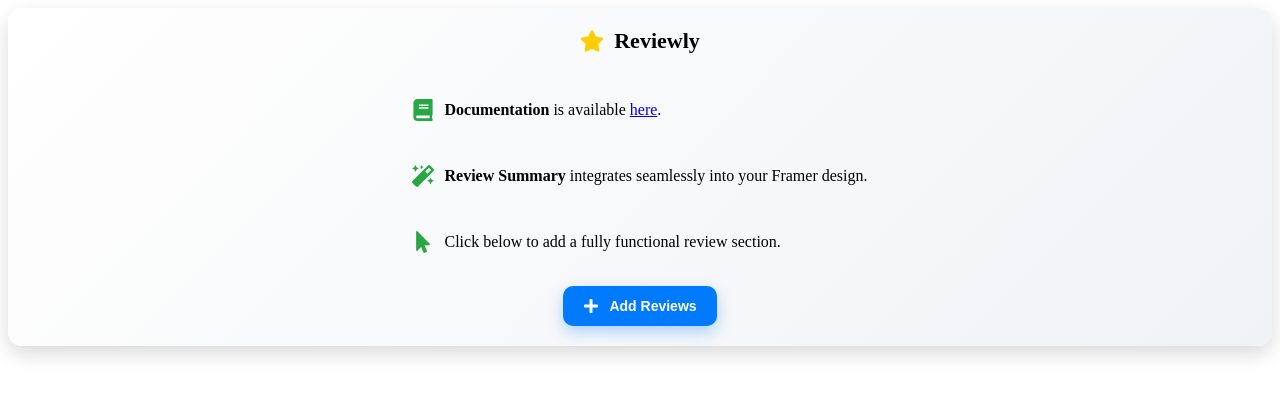
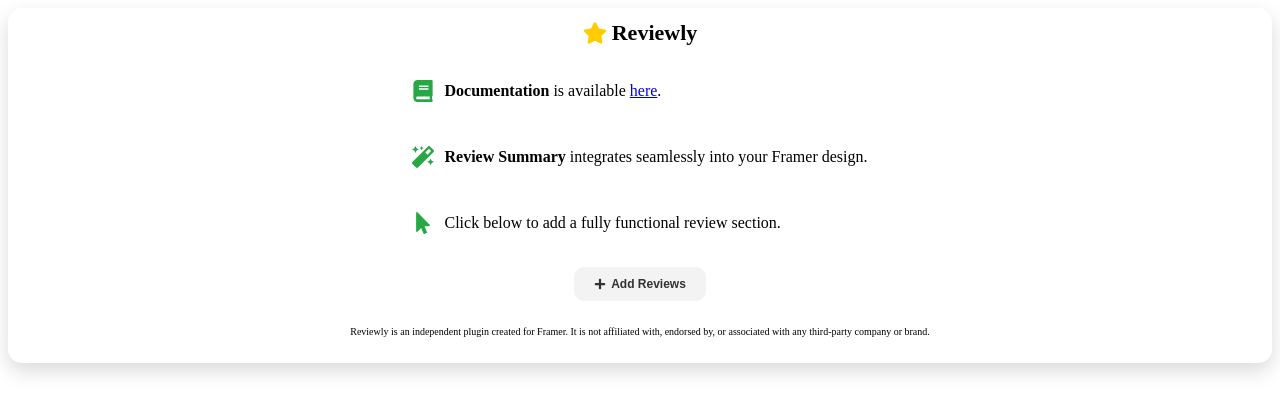
Before and after one commit to eleninistikaki/reviews-framer, a React (Vite) app: page / in a window 1280 px wide. Shown: the top 414 px of the page. Built offline with nearby package versions, Linux system fonts and the light colour scheme; what framer-plugin would draw is missing.

Commit message:
Update for re-submission

```diff
--- a/framer.json
+++ b/framer.json
@@ -4,5 +4,5 @@
   "modes": [
     "canvas"
   ],
-  "icon": "/reviewly_logo.svg"
+  "icon": "/reviewly_logo.png"
 }
--- a/src/App.tsx
+++ b/src/App.tsx
@@ -5,8 +5,8 @@ import "./App.css";
 
 framer.showUI({
   position: "top right",
-  width: 340,
-  height: 320,
+  width: 300,
+  height: 300,
 });
 
 export function App() {
@@ -37,11 +37,12 @@ export function App() {
           <p>Click below to add a fully functional review section.</p>
         </div>
 
-
       </div>
 
       <PluginButton />
-
+      <div style={styles.row}>
+          <p style={{ fontSize: "10px" }}>Reviewly is an independent plugin created for Framer. It is not affiliated with, endorsed by, or associated with any third-party company or brand.</p>
+        </div>
       <div style={styles.successMessage} id="successMessage">
         <FaCheckCircle style={styles.successIcon} />
         <span>Component inserted successfully!</span>
@@ -74,8 +75,8 @@ const styles = {
     flexDirection: "column" as "column",
     alignItems: "center",
     justifyContent: "center",
-    padding: "20px",
-    background: "linear-gradient(135deg, #ffffff, #f0f2f5)",
+    padding: "12px",
+    //background: "#ffffff",
     borderRadius: "14px",
     boxShadow: "0px 8px 20px rgba(0, 0, 0, 0.15)",
     transition: "all 0.4s ease-in-out",
@@ -83,8 +84,8 @@ const styles = {
   header: {
     display: "flex",
     alignItems: "center",
-    gap: "10px",
-    marginBottom: "16px",
+    gap: "5px",
+    marginBottom: "5px",
   },
   iconStar: {
     fontSize: "24px",
--- a/src/components/PluginButton.tsx
+++ b/src/components/PluginButton.tsx
@@ -47,20 +47,19 @@ const styles = {
     display: "flex",
       alignItems: "center",
       justifyContent: "center",
-    gap: "10px",
-    backgroundColor: "#007bff",
-    color: "#fff",
-    padding: "12px 20px",
+      gap: "5px",
+      backgroundColor: "#f3f3f3",
+      color: "#333333",
+      padding: "10px 20px",
       border: "none",
       borderRadius: "10px",
       cursor: "pointer",
-    fontSize: "14px",
+      fontSize: "12px", // Only reduced the font size
       fontWeight: "bold",
       transition: "all 0.3s ease-in-out",
-    boxShadow: "0px 6px 15px rgba(0, 123, 255, 0.3)",
   },
   buttonIcon: {
-    fontSize: "16px",
+    fontSize: "12px",
   },
   loadingIcon: {
     fontSize: "16px",
```
Also changed, not shown: public/reviewly_logo.png (added), public/reviewly_logo.svg (deleted). Lines whose indentation alone changed are shown as unchanged.
